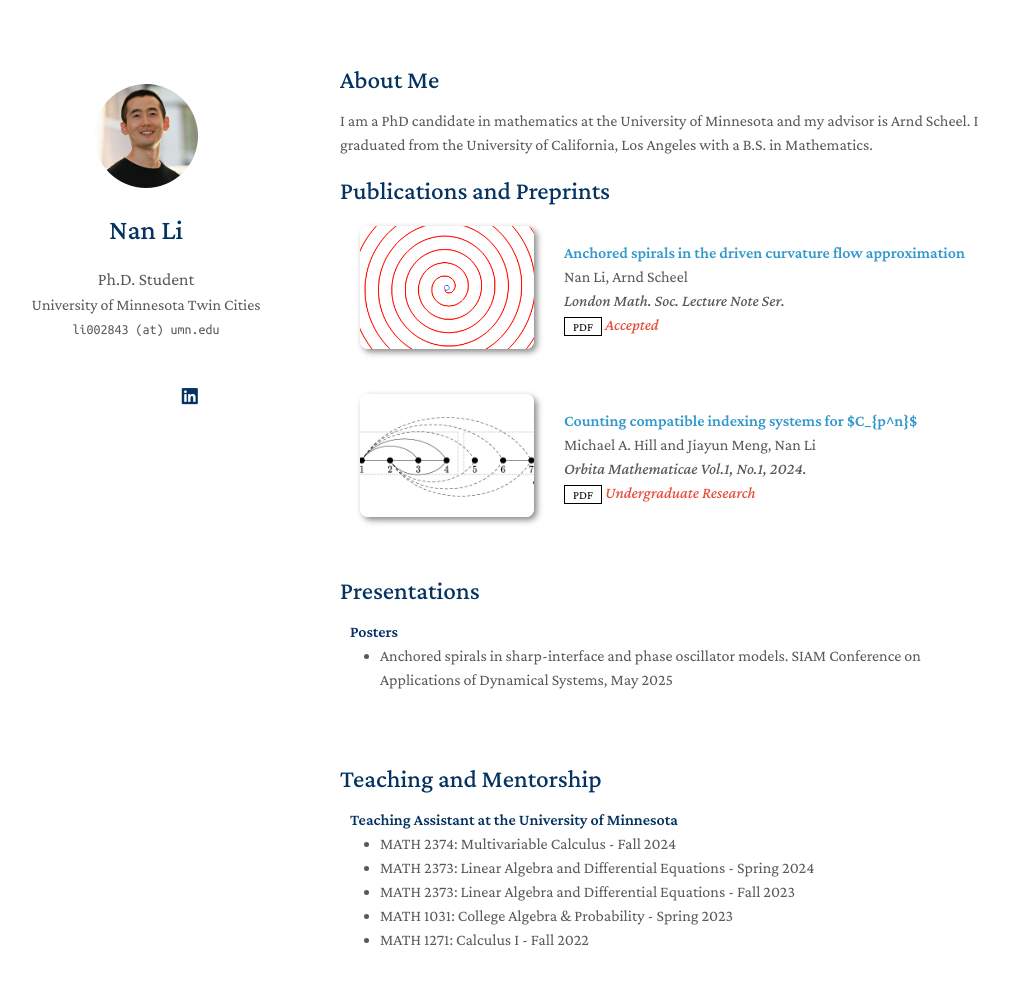
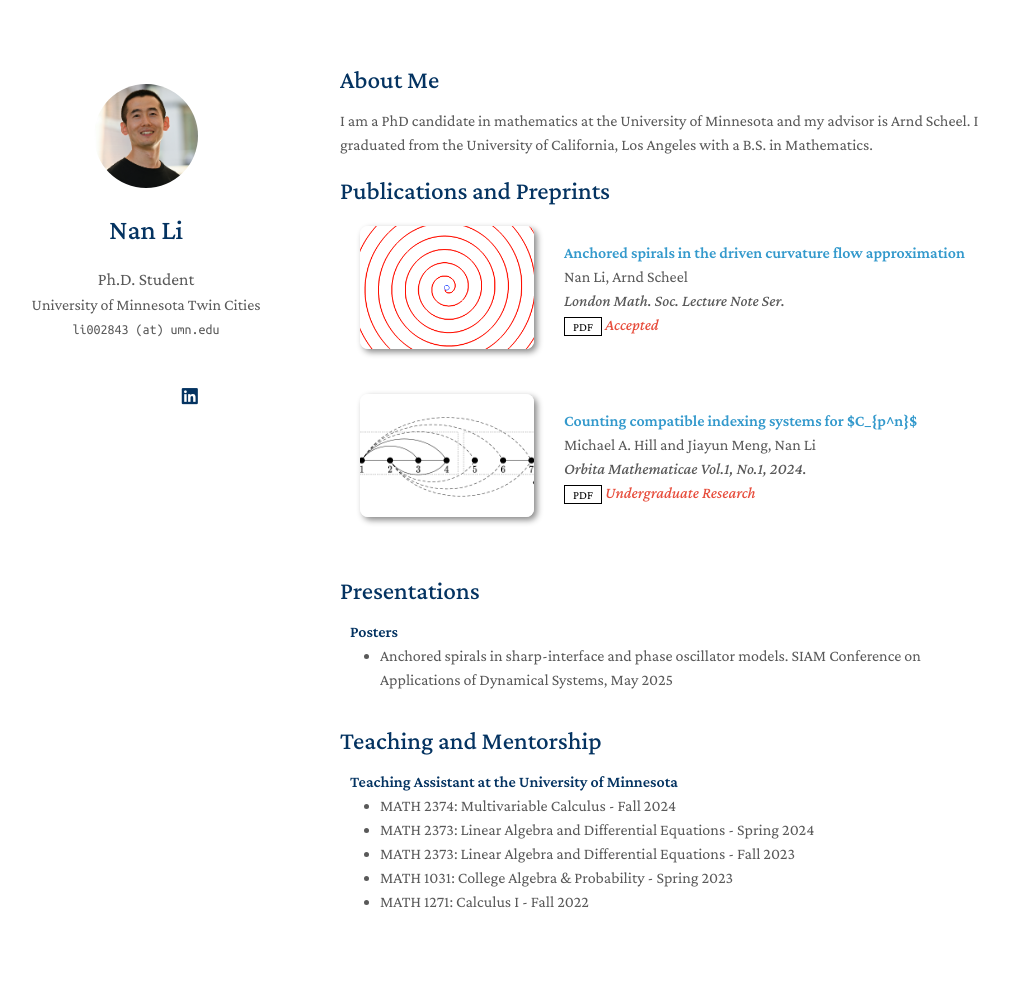
Before and after one commit to eigenan/eigenan.github.io, a Jekyll site: the page built from index.md, in a window 1280 px wide and 1031 px high. Shown: the top 985 px of the window, without its empty margins (130-1139 px from the left). Built offline with Jekyll 4.4.1, drawn with Linux system fonts in a browser that asks for light colours; a style sheet for code colours, icons or effects is not loaded; our own code applies the rules of GitHub Pages for plain Markdown files.

Commit message:
Update index.md

```diff
--- a/index.md
+++ b/index.md
@@ -22,7 +22,7 @@ I am a PhD candidate in mathematics at the University of Minnesota and my adviso
 
 {% include_relative _includes/presentations.md %}
 
-<br/><br/>
+<p style="font-size:10px;line-height:1;"><br/></p>
 
 {% include_relative _includes/teaching.md %}
 
```
